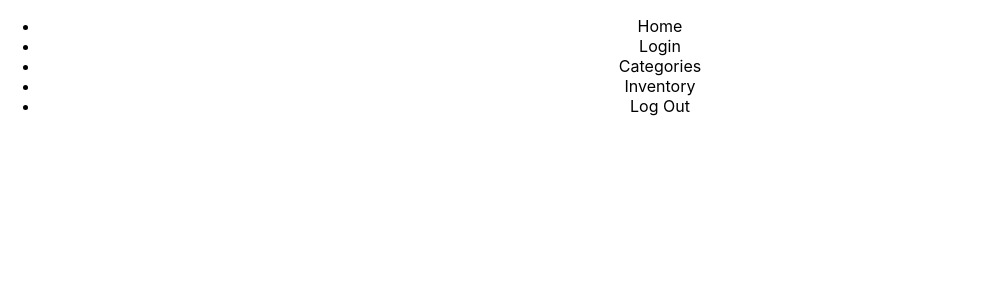
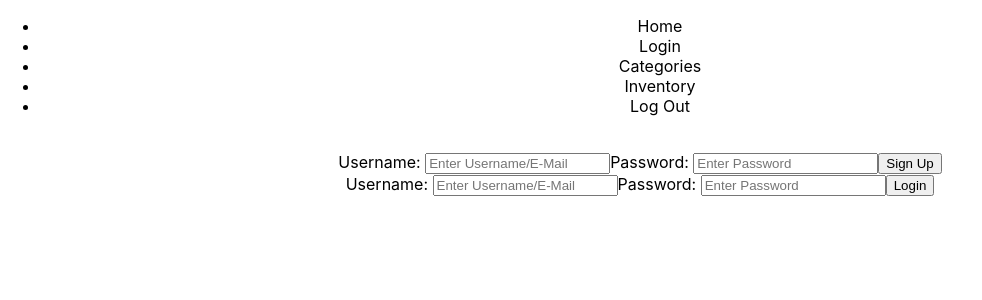
Before and after one commit to djbalabis/FP-Marketplace-client, a React (Create React App) app: page /login in a window 1280 px wide. Shown: the top 300 px of the page, without its empty margins (0-982 px from the left). Built offline with nearby package versions, Linux system fonts and the light colour scheme.

Commit message:
tweaks to App, Home, NavBar + built Login&SignUp

```diff
--- a/src/App.js
+++ b/src/App.js
@@ -1,6 +1,8 @@
 import "./App.css";
 import { Home } from "./components/Home";
 import { NavBar } from "./components/NavBar";
+import { SignUp } from "./components/SignUp";
+import { Login } from "./components/Login";
 // const client = new ApolloClient({
 //   uri: "https://whatever-marketplace-server.herokuapp.com/",
 //   cache: new InMemoryCache(),
@@ -11,6 +13,8 @@ function App() {
     <div className="App">
       <NavBar />
       <Home />
+      <SignUp />
+      <Login />
     </div>
   );
 }
--- a/src/components/Home.js
+++ b/src/components/Home.js
@@ -8,3 +8,5 @@ export const Home = () => {
     </div>
   )
 };
+
+export default Home;
--- a/src/components/Login.js
+++ b/src/components/Login.js
@@ -1,12 +1,19 @@
-import React from 'react';
+import React from "react";
 
 export const Login = () => {
   return (
-      <div id="main">
+    <div id="login">
       <main>
-           {/* logo image */}
-          <img src="" alt="" />
+        <label>Username: </label>
+        <input id="username" placeholder="Enter Username/E-Mail" name="Username" required></input>
+
+        <label>Password: </label>
+        <input id="password" placeholder="Enter Password" name="Password" required></input>
+
+        <button id="submitBtn" type="submit"> Login </button>
       </main>
     </div>
   )
 };
+
+export default Login;
--- a/src/components/NavBar.js
+++ b/src/components/NavBar.js
@@ -21,3 +21,5 @@ export const NavBar = () => {
       </div>
     )
   };
+
+  export default NavBar;
--- a/src/components/SignUp.js
+++ b/src/components/SignUp.js
@@ -0,0 +1,19 @@
+import React from "react";
+
+export const SignUp = () => {
+    return (
+      <div id="signUp">
+        <main>
+                <label>Username: </label>
+                <input id="username" placeholder="Enter Username/E-Mail" name="Username" required></input>
+
+                <label>Password: </label>
+                <input id="password" placeholder="Enter Password" name="Password" required></input>
+
+                <button id="submitBtn" type="submit"> Sign Up </button>
+        </main>
+      </div>
+    )
+  };
+
+  export default SignUp;
```
Lines whose indentation alone changed are shown as unchanged.
